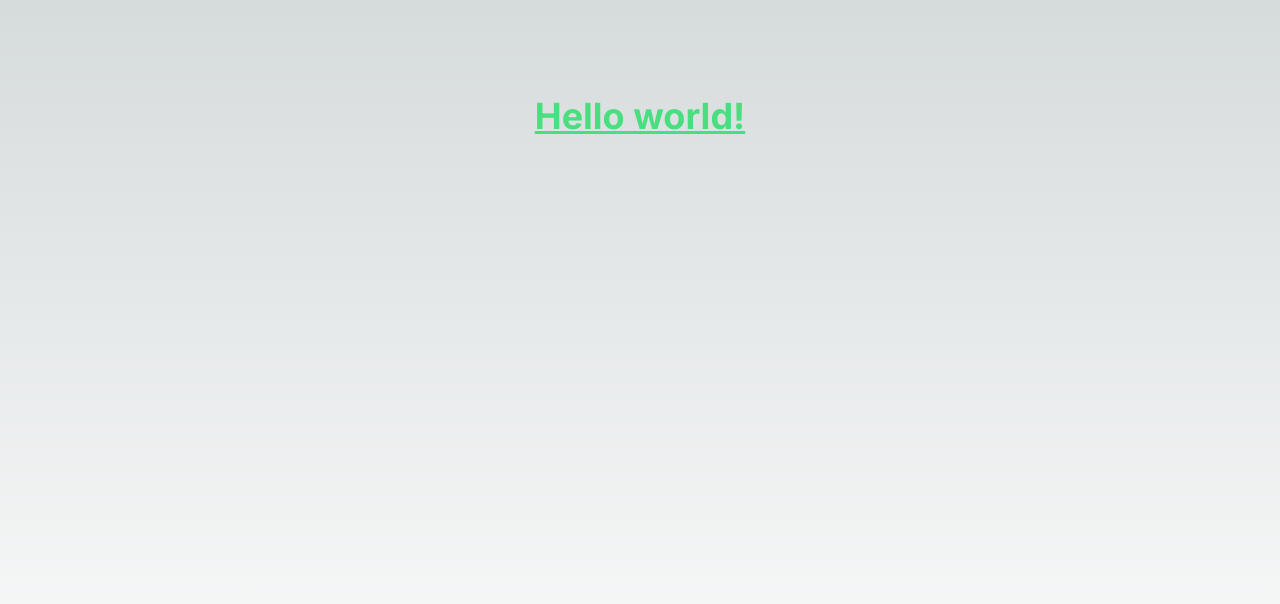
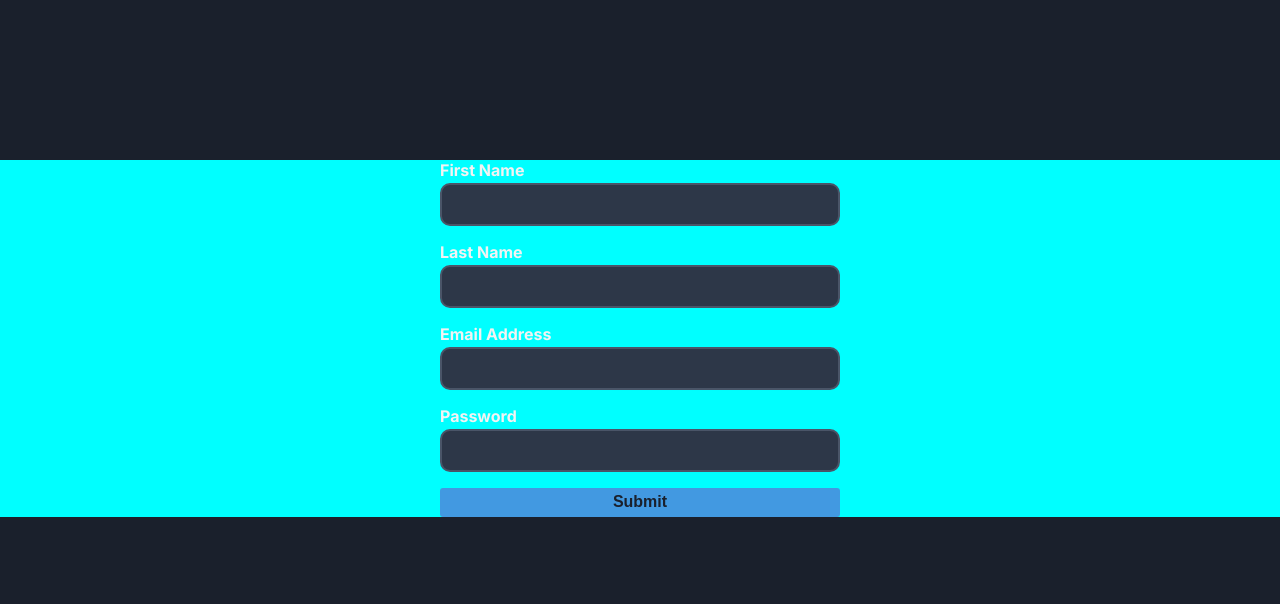
Before and after one commit to hosseinaf/shopynextjs, a Next.js app: page / in a window 1280 px wide. Shown: the top 604 px of the page. Built offline with nearby package versions, Linux system fonts and the light colour scheme.

Commit message:
formik in progress

```diff
--- a/src/app/globals.css
+++ b/src/app/globals.css
@@ -1,110 +1,88 @@
 
-:root {
-  --max-width: 1100px;
-  --border-radius: 12px;
-  --font-mono: ui-monospace, Menlo, Monaco, 'Cascadia Mono', 'Segoe UI Mono',
-    'Roboto Mono', 'Oxygen Mono', 'Ubuntu Monospace', 'Source Code Pro',
-    'Fira Mono', 'Droid Sans Mono', 'Courier New', monospace;
-
-  --foreground-rgb: 0, 0, 0;
-  --background-start-rgb: 214, 219, 220;
-  --background-end-rgb: 255, 255, 255;
-
-  --primary-glow: conic-gradient(
-    from 180deg at 50% 50%,
-    #16abff33 0deg,
-    #0885ff33 55deg,
-    #54d6ff33 120deg,
-    #0071ff33 160deg,
-    transparent 360deg
-  );
-  --secondary-glow: radial-gradient(
-    rgba(255, 255, 255, 1),
-    rgba(255, 255, 255, 0)
-  );
-
-  --tile-start-rgb: 239, 245, 249;
-  --tile-end-rgb: 228, 232, 233;
-  --tile-border: conic-gradient(
-    #00000080,
-    #00000040,
-    #00000030,
-    #00000020,
-    #00000010,
-    #00000010,
-    #00000080
-  );
-
-  --callout-rgb: 238, 240, 241;
-  --callout-border-rgb: 172, 175, 176;
-  --card-rgb: 180, 185, 188;
-  --card-border-rgb: 131, 134, 135;
-}
-
-@media (prefers-color-scheme: dark) {
-  :root {
-    --foreground-rgb: 255, 255, 255;
-    --background-start-rgb: 0, 0, 0;
-    --background-end-rgb: 0, 0, 0;
-
-    --primary-glow: radial-gradient(rgba(1, 65, 255, 0.4), rgba(1, 65, 255, 0));
-    --secondary-glow: linear-gradient(
-      to bottom right,
-      rgba(1, 65, 255, 0),
-      rgba(1, 65, 255, 0),
-      rgba(1, 65, 255, 0.3)
-    );
-
-    --tile-start-rgb: 2, 13, 46;
-    --tile-end-rgb: 2, 5, 19;
-    --tile-border: conic-gradient(
-      #ffffff80,
-      #ffffff40,
-      #ffffff30,
-      #ffffff20,
-      #ffffff10,
-      #ffffff10,
-      #ffffff80
-    );
-
-    --callout-rgb: 20, 20, 20;
-    --callout-border-rgb: 108, 108, 108;
-    --card-rgb: 100, 100, 100;
-    --card-border-rgb: 200, 200, 200;
-  }
-}
 
 * {
   box-sizing: border-box;
+  margin: 0;
   padding: 0;
-  margin: 0;
-}
-@tailwind base;
-@tailwind components;
-@tailwind utilities;
-html,
-body {
-  max-width: 100vw;
-  overflow-x: hidden;
 }
 
 body {
-  color: rgb(var(--foreground-rgb));
-  background: linear-gradient(
-      to bottom,
-      transparent,
-      rgb(var(--background-end-rgb))
-    )
-    rgb(var(--background-start-rgb));
+  background: #1a202c;
+  color: #f3f3f3;
+  font-family: -apple-system, BlinkMacSystemFont, "Segoe UI", "Roboto", "Oxygen",
+    "Ubuntu", "Cantarell", "Fira Sans", "Droid Sans", "Helvetica Neue",
+    sans-serif;
+  -webkit-font-smoothing: antialiased;
+  -moz-osx-font-smoothing: grayscale;
 }
 
-a {
-  color: inherit;
-  text-decoration: none;
+code {
+  font-family: source-code-pro, Menlo, Monaco, Consolas, "Courier New",
+    monospace;
 }
 
-@media (prefers-color-scheme: dark) {
-  html {
-    color-scheme: dark;
-  }
+
+
+
+.error {
+  color: #fc8181;
+  font-size: 0.75rem;
+  text-align: left;
+  margin-top: 0.25rem;
 }
+
+
+
+
+
+form {
+  width: 95%;
+  max-width: 400px;
+  margin: 15rem auto;
+}
+
+form label {
+  font-size: 1rem;
+  font-weight: bold;
+  display: block;
+  text-align: left;
+  margin: 1rem 0 0.2rem;
+}
+
+input,
+select {
+  width: 100%;
+  padding: 0.65rem 0.5rem;
+  font-size: 1rem;
+  color: white;
+  border: 2px solid #4a5568;
+  background-color: #2d3748;
+  border-radius: 10px;
+  outline: none;
+}
+
+input:focus,
+select:focus {
+  border-color: #4299e1;
+}
+
+input::placeholder,
+select::placeholder {
+  color: #a0aec0;
+}
+
+
+
+button {
+  display: block;
+  margin: 1rem 0;
+  padding: 0.35rem 0.5rem;
+  background-color: #4299e1;
+  color: #1a202c;
+  border: none;
+  border-radius: 3px;
+  width: 100%;
+  font-size: 1rem;
+  font-weight: bold;
+  cursor: pointer;
+}
--- a/src/app/page.module.css
+++ /dev/null
@@ -1,229 +0,0 @@
-.main {
-  display: flex;
-  flex-direction: column;
-  justify-content: space-between;
-  align-items: center;
-  padding: 6rem;
-  min-height: 100vh;
-}
-
-.description {
-  display: inherit;
-  justify-content: inherit;
-  align-items: inherit;
-  font-size: 0.85rem;
-  max-width: var(--max-width);
-  width: 100%;
-  z-index: 2;
-  font-family: var(--font-mono);
-}
-
-.description a {
-  display: flex;
-  justify-content: center;
-  align-items: center;
-  gap: 0.5rem;
-}
-
-.description p {
-  position: relative;
-  margin: 0;
-  padding: 1rem;
-  background-color: rgba(var(--callout-rgb), 0.5);
-  border: 1px solid rgba(var(--callout-border-rgb), 0.3);
-  border-radius: var(--border-radius);
-}
-
-.code {
-  font-weight: 700;
-  font-family: var(--font-mono);
-}
-
-.grid {
-  display: grid;
-  grid-template-columns: repeat(4, minmax(25%, auto));
-  width: var(--max-width);
-  max-width: 100%;
-}
-
-.card {
-  padding: 1rem 1.2rem;
-  border-radius: var(--border-radius);
-  background: rgba(var(--card-rgb), 0);
-  border: 1px solid rgba(var(--card-border-rgb), 0);
-  transition: background 200ms, border 200ms;
-}
-
-.card span {
-  display: inline-block;
-  transition: transform 200ms;
-}
-
-.card h2 {
-  font-weight: 600;
-  margin-bottom: 0.7rem;
-}
-
-.card p {
-  margin: 0;
-  opacity: 0.6;
-  font-size: 0.9rem;
-  line-height: 1.5;
-  max-width: 30ch;
-}
-
-.center {
-  display: flex;
-  justify-content: center;
-  align-items: center;
-  position: relative;
-  padding: 4rem 0;
-}
-
-.center::before {
-  background: var(--secondary-glow);
-  border-radius: 50%;
-  width: 480px;
-  height: 360px;
-  margin-left: -400px;
-}
-
-.center::after {
-  background: var(--primary-glow);
-  width: 240px;
-  height: 180px;
-  z-index: -1;
-}
-
-.center::before,
-.center::after {
-  content: '';
-  left: 50%;
-  position: absolute;
-  filter: blur(45px);
-  transform: translateZ(0);
-}
-
-.logo {
-  position: relative;
-}
-/* Enable hover only on non-touch devices */
-@media (hover: hover) and (pointer: fine) {
-  .card:hover {
-    background: rgba(var(--card-rgb), 0.1);
-    border: 1px solid rgba(var(--card-border-rgb), 0.15);
-  }
-
-  .card:hover span {
-    transform: translateX(4px);
-  }
-}
-
-@media (prefers-reduced-motion) {
-  .card:hover span {
-    transform: none;
-  }
-}
-
-/* Mobile */
-@media (max-width: 700px) {
-  .content {
-    padding: 4rem;
-  }
-
-  .grid {
-    grid-template-columns: 1fr;
-    margin-bottom: 120px;
-    max-width: 320px;
-    text-align: center;
-  }
-
-  .card {
-    padding: 1rem 2.5rem;
-  }
-
-  .card h2 {
-    margin-bottom: 0.5rem;
-  }
-
-  .center {
-    padding: 8rem 0 6rem;
-  }
-
-  .center::before {
-    transform: none;
-    height: 300px;
-  }
-
-  .description {
-    font-size: 0.8rem;
-  }
-
-  .description a {
-    padding: 1rem;
-  }
-
-  .description p,
-  .description div {
-    display: flex;
-    justify-content: center;
-    position: fixed;
-    width: 100%;
-  }
-
-  .description p {
-    align-items: center;
-    inset: 0 0 auto;
-    padding: 2rem 1rem 1.4rem;
-    border-radius: 0;
-    border: none;
-    border-bottom: 1px solid rgba(var(--callout-border-rgb), 0.25);
-    background: linear-gradient(
-      to bottom,
-      rgba(var(--background-start-rgb), 1),
-      rgba(var(--callout-rgb), 0.5)
-    );
-    background-clip: padding-box;
-    backdrop-filter: blur(24px);
-  }
-
-  .description div {
-    align-items: flex-end;
-    pointer-events: none;
-    inset: auto 0 0;
-    padding: 2rem;
-    height: 200px;
-    background: linear-gradient(
-      to bottom,
-      transparent 0%,
-      rgb(var(--background-end-rgb)) 40%
-    );
-    z-index: 1;
-  }
-}
-
-/* Tablet and Smaller Desktop */
-@media (min-width: 701px) and (max-width: 1120px) {
-  .grid {
-    grid-template-columns: repeat(2, 50%);
-  }
-}
-
-@media (prefers-color-scheme: dark) {
-  .vercelLogo {
-    filter: invert(1);
-  }
-
-  .logo {
-    filter: invert(1) drop-shadow(0 0 0.3rem #ffffff70);
-  }
-}
-
-@keyframes rotate {
-  from {
-    transform: rotate(360deg);
-  }
-  to {
-    transform: rotate(0deg);
-  }
-}
--- a/src/app/page.tsx
+++ b/src/app/page.tsx
@@ -1,12 +1,12 @@
+import Form from '@/components/Form'
 import Image from 'next/image'
-import styles from './page.module.css'
+
+
 
 export default function Home() {
   return (
-    <main className={styles.main}>
-       <h1 className="text-4xl font-bold underline text-green-400">
-      Hello world!
-    </h1>
-    </main>
+
+    <Form></Form>
+
   )
 }
--- /dev/null
+++ b/src/components/Form.module.css
@@ -0,0 +1,94 @@
+.main{
+    margin-top: 10rem;
+    background-color: aqua;
+}
+
+.App {
+    text-align: center;
+    padding: 5rem 1rem;
+  }
+
+  .error {
+    color: #fc8181;
+    font-size: 0.75rem;
+    text-align: left;
+    margin-top: 0.25rem;
+  }
+
+  .checkbox {
+    display: flex;
+    justify-content: flex-start;
+    align-items: center;
+    margin-top: 1rem;
+  }
+
+  nav {
+    display: flex;
+    justify-content: center;
+    align-items: center;
+    margin-bottom: 2rem;
+  }
+  nav h3 {
+    margin: 1rem;
+    cursor: pointer;
+    color: #718096;
+  }
+  nav h3:hover {
+    color: white;
+  }
+
+  form {
+    width: 95%;
+    max-width: 400px;
+    margin: 0 auto;
+  }
+
+  form label {
+    font-size: 1rem;
+    font-weight: bold;
+    display: block;
+    text-align: left;
+    margin: 1rem 0 0.2rem;
+  }
+
+  input,
+  select {
+    width: 100%;
+    padding: 0.65rem 0.5rem;
+    font-size: 1rem;
+    color: white;
+    border: 2px solid #4a5568;
+    background-color: #2d3748;
+    border-radius: 10px;
+    outline: none;
+  }
+
+  input:focus,
+  select:focus {
+    border-color: #4299e1;
+  }
+
+  input::placeholder,
+  select::placeholder {
+    color: #a0aec0;
+  }
+
+  input[type="checkbox"] {
+    width: fit-content;
+    margin-right: 0.5rem;
+    transform: scale(1.25);
+  }
+
+  button {
+    display: block;
+    margin: 1rem 0;
+    padding: 0.35rem 0.5rem;
+    background-color: #4299e1;
+    color: #1a202c;
+    border: none;
+    border-radius: 3px;
+    width: 100%;
+    font-size: 1rem;
+    font-weight: bold;
+    cursor: pointer;
+  }
--- /dev/null
+++ b/src/components/Form.tsx
@@ -0,0 +1,68 @@
+'use client';
+ import { useFormik } from 'formik';
+import React from 'react'
+import styles from './form.module.css'
+import { basicSchema } from '@/schemas';
+
+
+ function Form() {
+  const {values,handleBlur,handleChange,handleSubmit   } = useFormik({
+    initialValues: {
+      firstName: '',
+      lastName: '',
+      email: '',
+      password:''
+    },
+    validationSchema:basicSchema,
+    onSubmit: values => {
+      alert(JSON.stringify(values, null, 2));
+    },
+  });
+
+   return (
+     <div className={styles.main}>
+     <form autoComplete='off' onSubmit={handleSubmit}>
+       <label htmlFor="firstName">First Name</label>
+       <input
+         id="firstName"
+         name="firstName"
+         type="text"
+         onChange={handleChange}
+         value={values.firstName}
+         onBlur={handleBlur}
+       />
+       <label htmlFor="lastName">Last Name</label>
+       <input
+         id="lastName"
+         name="lastName"
+         type="text"
+         onChange={handleChange}
+         value={values.lastName}
+         onBlur={handleBlur}
+       />
+       <label htmlFor="email">Email Address</label>
+       <input
+         id="email"
+         name="email"
+         type="email"
+         onChange={handleChange}
+         value={values.email}
+         onBlur={handleBlur}
+       />
+       <label htmlFor="email">Password</label>
+       <input
+         id="password"
+         name="password"
+         type="password"
+         onChange={handleChange}
+         value={values.password}
+         onBlur={handleBlur}
+       />
+       <button type="submit">Submit</button>
+     </form>
+
+      </div>
+   )
+ }
+
+ export default Form
--- /dev/null
+++ b/src/schemas/index.ts
@@ -0,0 +1,10 @@
+import * as yup from "yup"
+
+const passwordRules = /^(?=.*\d)(?=.*[a-z])(?=.*[A-Z]).{5,}$/;
+
+export const basicSchema=yup.object().shape({
+name:yup.string().required(),
+lastName:yup.string().required(),
+email:yup.string().email("please enter a valid email").required(),
+password:yup.string().min(5).matches(passwordRules,{message:"please create a stronger password"}).required()
+})
```
